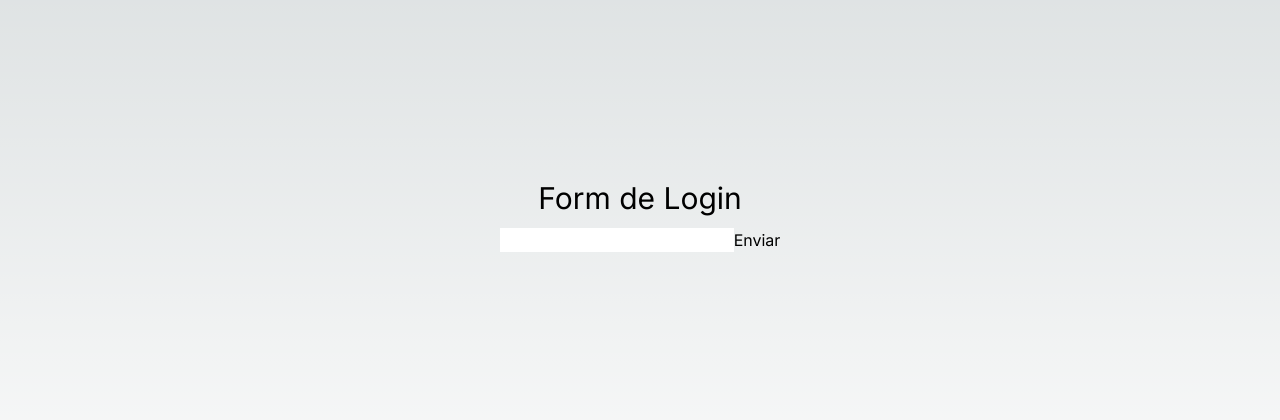
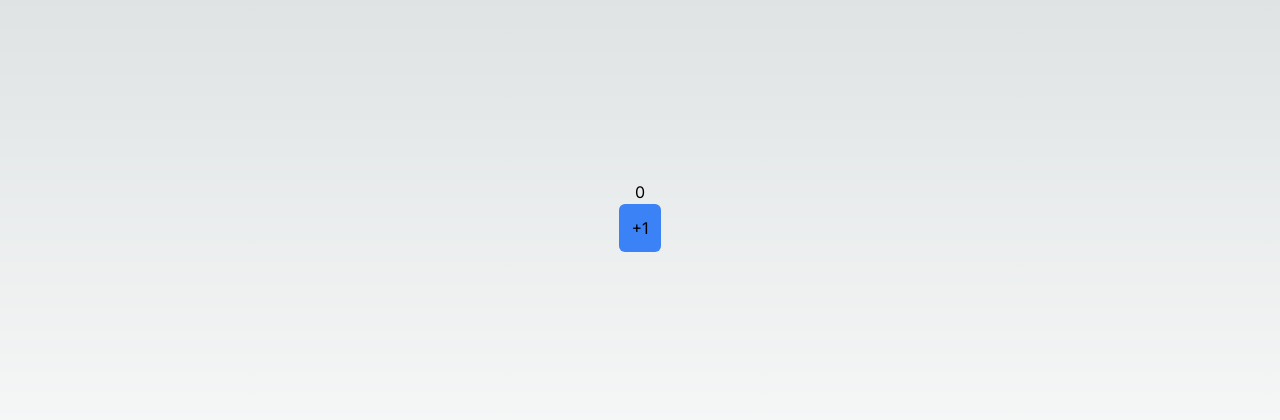
Before and after one commit to Programmerarantes/react02-b7web, a Next.js app: page / in a window 1280 px wide. Shown: the part 184-604 px from the top of the page. Built offline with nearby package versions, Linux system fonts and the light colour scheme.

Commit message:
useState

```diff
--- a/src/app/page.tsx
+++ b/src/app/page.tsx
@@ -1,20 +1,19 @@
 "use client"
 
-import { FormEvent } from "react"
+import { useState } from "react"
 
 const Page = () => {
 
-  const handleFormSubmit = (event: FormEvent<HTMLFormElement>) => {
-    event.preventDefault()
-    alert('opa, mandando')
+  const [count, setCount] = useState(0)
+
+  const handleClickButton = () => {
+    setCount(count + 1)
   }
+
   return (
     <div className="w-screen h-screen flex flex-col justify-center items-center">
-      <h1 className="text-3xl mb-3">Form de Login</h1>
-      <form onSubmit={handleFormSubmit}>
-        <input type="text" name="" id="" />
-        <input type="submit" value="Enviar" />
-      </form>
+      <p>{count}</p>
+      <button onClick={handleClickButton} className="bg-blue-500 p-3 rounded-md">+1</button>
     </div>
   )
 }
```
